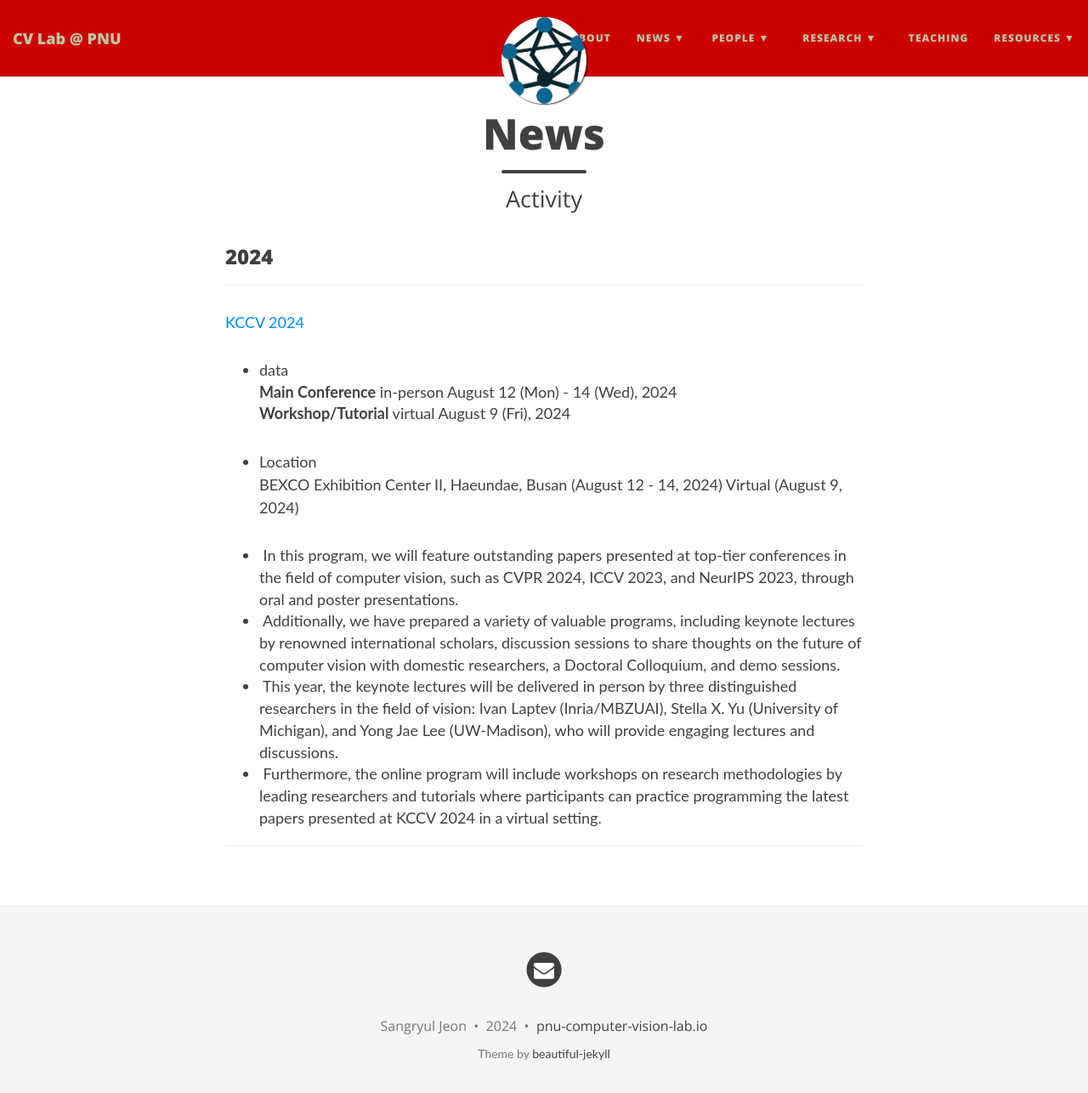
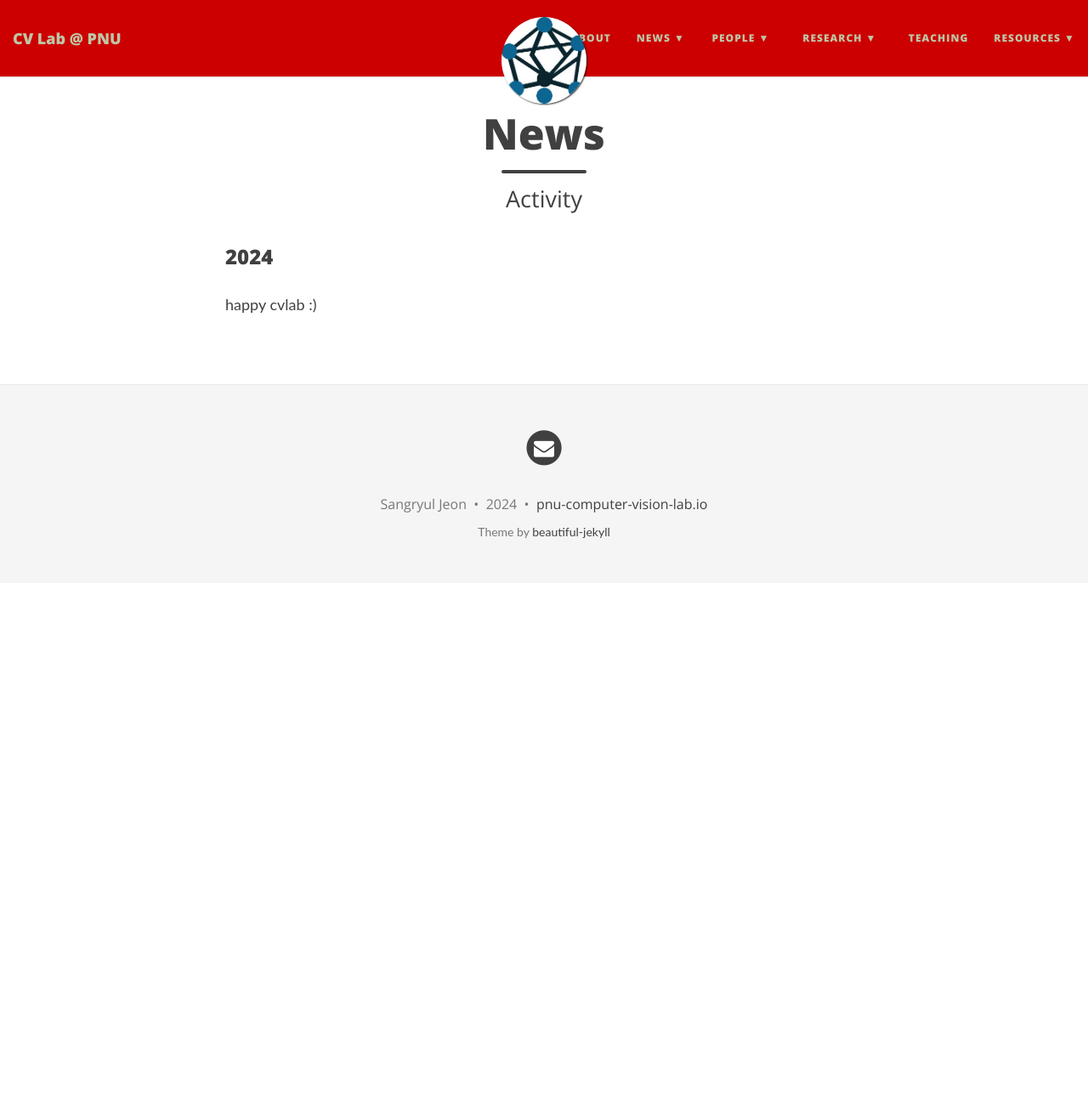
Before and after one commit to pnu-computer-vision-lab/pnu-computer-vision-lab.github.io, a Jekyll site: the page built from news/2024.md, in a window 1280 px wide and 1300 px high. Shown: the top 1286 px of the window at 85% size. Built offline with Jekyll 4.4.1, drawn with Linux system fonts in a browser that asks for light colours; nearby versions of some CDN libraries.

Commit message:
Update 2024.md

```diff
--- a/news/2024.md
+++ b/news/2024.md
@@ -5,17 +5,5 @@ subtitle: Activity
 ---
 
 ### 2024
-<hr>
-[KCCV 2024](https://kcvs.kr/?act=info.workshop&pseq=7)
-* data
-  **Main Conference** in-person August 12 (Mon) - 14 (Wed), 2024
-  **Workshop/Tutorial** virtual August 9 (Fri), 2024
-* Location
-  BEXCO Exhibition Center II, Haeundae, Busan (August 12 - 14, 2024)
-  Virtual (August 9, 2024)
 
-- &nbsp;In this program, we will feature outstanding papers presented at top-tier conferences in the field of computer vision, such as CVPR 2024, ICCV 2023, and NeurIPS 2023, through oral and poster presentations.
-- &nbsp;Additionally, we have prepared a variety of valuable programs, including keynote lectures by renowned international scholars, discussion sessions to share thoughts on the future of computer vision with domestic researchers, a Doctoral Colloquium, and demo sessions.
-- &nbsp;This year, the keynote lectures will be delivered in person by three distinguished researchers in the field of vision: Ivan Laptev (Inria/MBZUAI), Stella X. Yu (University of Michigan), and Yong Jae Lee (UW-Madison), who will provide engaging lectures and discussions.
-- &nbsp;Furthermore, the online program will include workshops on research methodologies by leading researchers and tutorials where participants can practice programming the latest papers presented at KCCV 2024 in a virtual setting.
-<hr>
+happy cvlab :)
```
